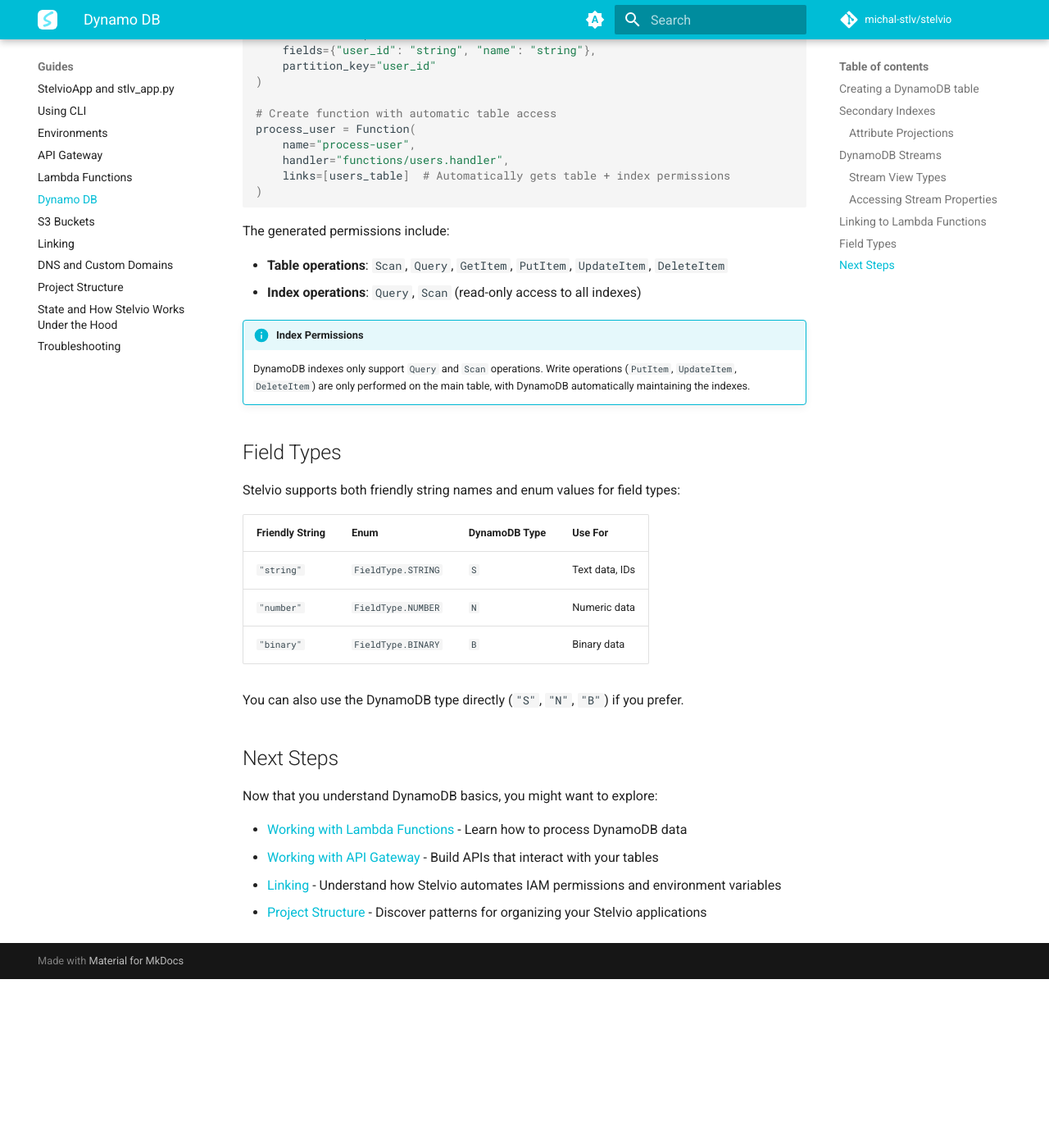
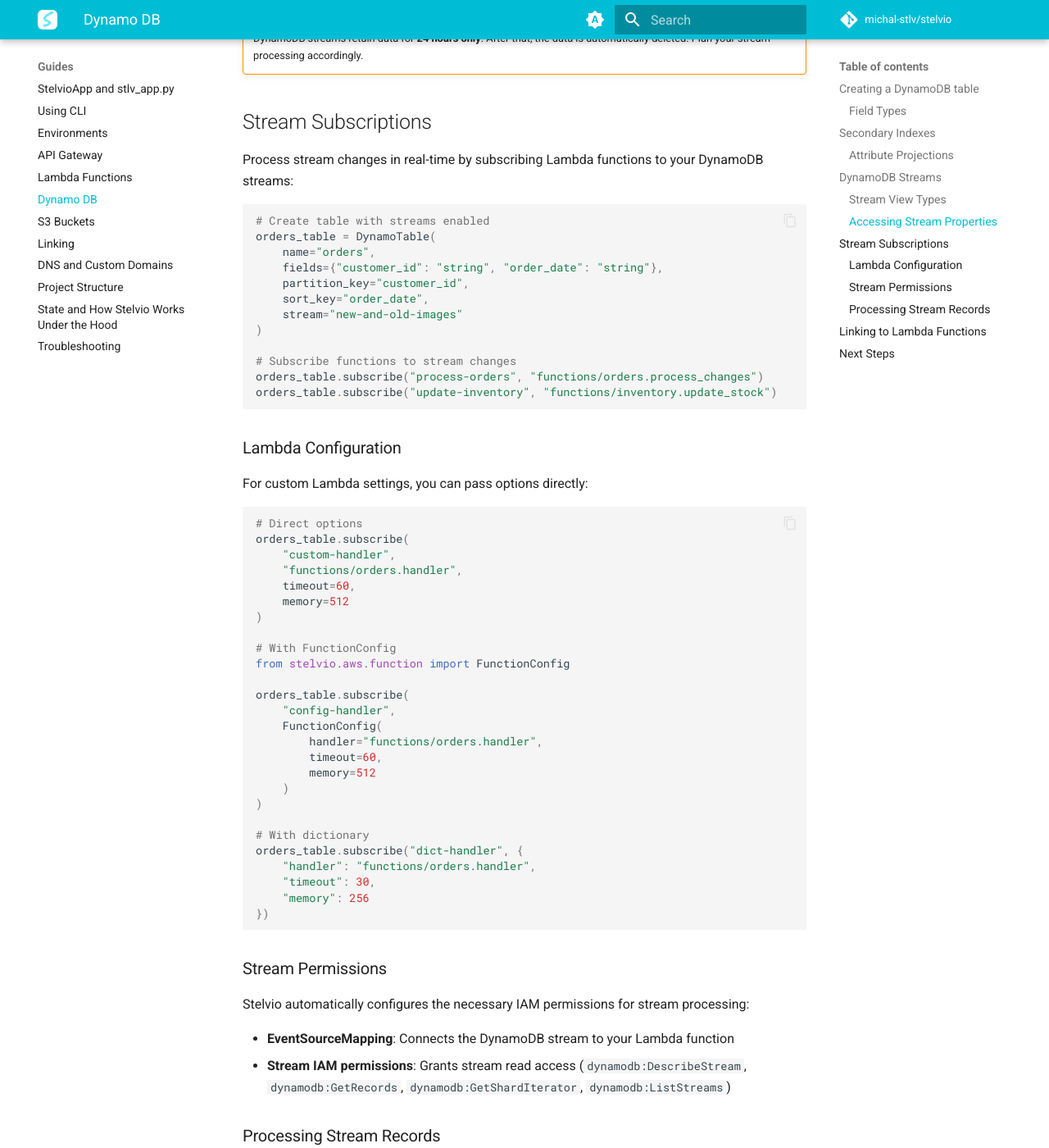
Before and after one commit to stelviodev/stelvio, an MkDocs documentation site: the page built from docs/guides/dynamo-db.md, in a window 1280 px wide and 1400 px high, scrolled down 4624 px. Shown: the whole window at 82% size. Built offline with MkDocs 1.6.1 and Material for MkDocs 9.7.7, drawn with Linux system fonts in a browser that asks for light colours; comment, search, counter and statistics services are not loaded; before the commit the page ends 5818 px from its top, so only the background shows below that; some of the changed text lies outside the part shown.

Commit message:
docs: added subscription docs

````diff
--- a/docs/guides/dynamo-db.md
+++ b/docs/guides/dynamo-db.md
@@ -4,7 +4,7 @@
 
 ## Creating a DynamoDB table
 
-Creating a DynamoDB table in Stelvio is straightforward. To define fields used as keys or in indexes you can use either friendly field type names or the enum:
+Creating a DynamoDB table in Stelvio is straightforward. Define fields used as keys or indexes with either friendly field type names or the enum:
 
 ```python
 from stelvio.aws.dynamo_db import DynamoTable, FieldType
@@ -35,6 +35,18 @@
     sort_key="order_date"
 )
 ```
+
+### Field Types
+
+Stelvio supports both friendly string names and enum values for field types:
+
+| Friendly String | Enum | DynamoDB Type | Use For |
+|----------------|------|---------------|---------|
+| `"string"` | `FieldType.STRING` | `S` | Text data, IDs |
+| `"number"` | `FieldType.NUMBER` | `N` | Numeric data |
+| `"binary"` | `FieldType.BINARY` | `B` | Binary data |
+
+You can also use the DynamoDB type directly (`"S"`, `"N"`, `"B"`) if you prefer.
 
 ## Secondary Indexes
 
@@ -178,14 +190,101 @@
 Once streams are enabled, you can access the stream ARN programmatically:
 
 ```python
-# Check if streams are enabled
-if orders_table._config.stream_enabled:
-    stream_arn = orders_table.stream_arn  # Output[str] | None
-    # Use stream_arn in other Pulumi resources that need it
+# Access stream ARN for other resources
+stream_arn = orders_table.stream_arn  # Output[str] | None
 ```
 
 !!! warning "Stream Retention"
     DynamoDB streams retain data for **24 hours only**. After that, the data is automatically deleted. Plan your stream processing accordingly.
+
+## Stream Subscriptions
+
+Process stream changes in real-time by subscribing Lambda functions to your DynamoDB streams:
+
+```python
+# Create table with streams enabled
+orders_table = DynamoTable(
+    name="orders",
+    fields={"customer_id": "string", "order_date": "string"},
+    partition_key="customer_id",
+    sort_key="order_date",
+    stream="new-and-old-images"
+)
+
+# Subscribe functions to stream changes
+orders_table.subscribe("process-orders", "functions/orders.process_changes")
+orders_table.subscribe("update-inventory", "functions/inventory.update_stock")
+```
+
+### Lambda Configuration
+
+For custom Lambda settings, you can pass options directly:
+
+```python
+# Direct options
+orders_table.subscribe(
+    "custom-handler",
+    "functions/orders.handler",
+    timeout=60,
+    memory=512
+)
+
+# With FunctionConfig
+from stelvio.aws.function import FunctionConfig
+
+orders_table.subscribe(
+    "config-handler",
+    FunctionConfig(
+        handler="functions/orders.handler",
+        timeout=60,
+        memory=512
+    )
+)
+
+# With dictionary
+orders_table.subscribe("dict-handler", {
+    "handler": "functions/orders.handler",
+    "timeout": 30,
+    "memory": 256
+})
+```
+
+### Stream Permissions
+
+Stelvio automatically configures the necessary IAM permissions for stream processing:
+
+- **EventSourceMapping**: Connects the DynamoDB stream to your Lambda function
+- **Stream IAM permissions**: Grants stream read access (`dynamodb:DescribeStream`, `dynamodb:GetRecords`, `dynamodb:GetShardIterator`, `dynamodb:ListStreams`)
+
+### Processing Stream Records
+
+Your Lambda function receives DynamoDB stream events:
+
+```python
+def process_changes(event, context):
+    """Process DynamoDB stream events."""
+    for record in event.get('Records', []):
+        event_name = record['eventName']  # INSERT, MODIFY, REMOVE
+
+        if event_name == 'INSERT':
+            # New item added
+            new_item = record['dynamodb']['NewImage']
+            print(f"New order: {new_item}")
+
+        elif event_name == 'MODIFY':
+            # Item updated
+            old_item = record['dynamodb']['OldImage']
+            new_item = record['dynamodb']['NewImage']
+            print(f"Order updated: {old_item} -> {new_item}")
+
+        elif event_name == 'REMOVE':
+            # Item deleted
+            old_item = record['dynamodb']['OldImage']
+            print(f"Order deleted: {old_item}")
+```
+
+!!! important "Table vs Stream Permissions"
+    Stream subscriptions **only** give Lambda permission to read stream data. If your Lambda function needs to query, scan, or modify the table itself, you must [link the table](#linking-to-lambda-functions) to the function separately.
 
 ## Linking to Lambda Functions
 
@@ -218,18 +317,6 @@
 !!! info "Index Permissions"
     DynamoDB indexes only support `Query` and `Scan` operations. Write operations (`PutItem`, `UpdateItem`, `DeleteItem`) are only performed on the main table, with DynamoDB automatically maintaining the indexes.
 
-## Field Types
-
-Stelvio supports both friendly string names and enum values for field types:
-
-| Friendly String | Enum | DynamoDB Type | Use For |
-|----------------|------|---------------|---------|
-| `"string"` | `FieldType.STRING` | `S` | Text data, IDs |
-| `"number"` | `FieldType.NUMBER` | `N` | Numeric data |
-| `"binary"` | `FieldType.BINARY` | `B` | Binary data |
-
-You can also use the DynamoDB type directly (`"S"`, `"N"`, `"B"`) if you prefer.
-
 ## Next Steps
 
 Now that you understand DynamoDB basics, you might want to explore:
````
